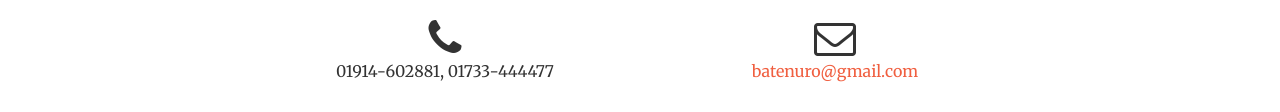
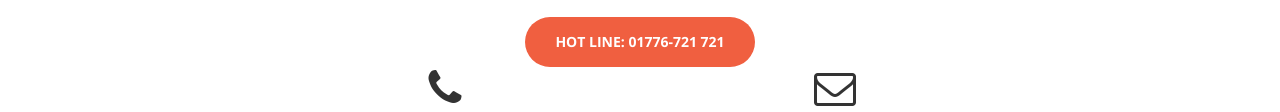
Before and after one commit to nuhil/batenuro, a website: page index.html in a window 1280 px wide. Shown: the part 2791-2903 px from the top of the page. Drawn offline with nearby package versions, Linux system fonts and the light colour scheme.

Commit message:
Update index.html

```diff
--- a/index.html
+++ b/index.html
@@ -248,6 +248,7 @@
                     <h2 class="section-heading">Contact &amp; Detail</h2>
                     <hr class="primary">
                     <p><strong>Specialized Bogra Hospital</strong><br/> Thanthania, Sherpur Road, Bogra. <br/><small>Mobile: 01760-403440, 01760-403760</small></p>
+                    <a href="#" class="btn btn-primary btn-xl page-scroll">Hot Line: 01776-721 721</a>
                 </div>
                 <div class="col-lg-4 col-lg-offset-2 text-center">
                     <i class="fa fa-phone fa-3x sr-contact"></i>
```
